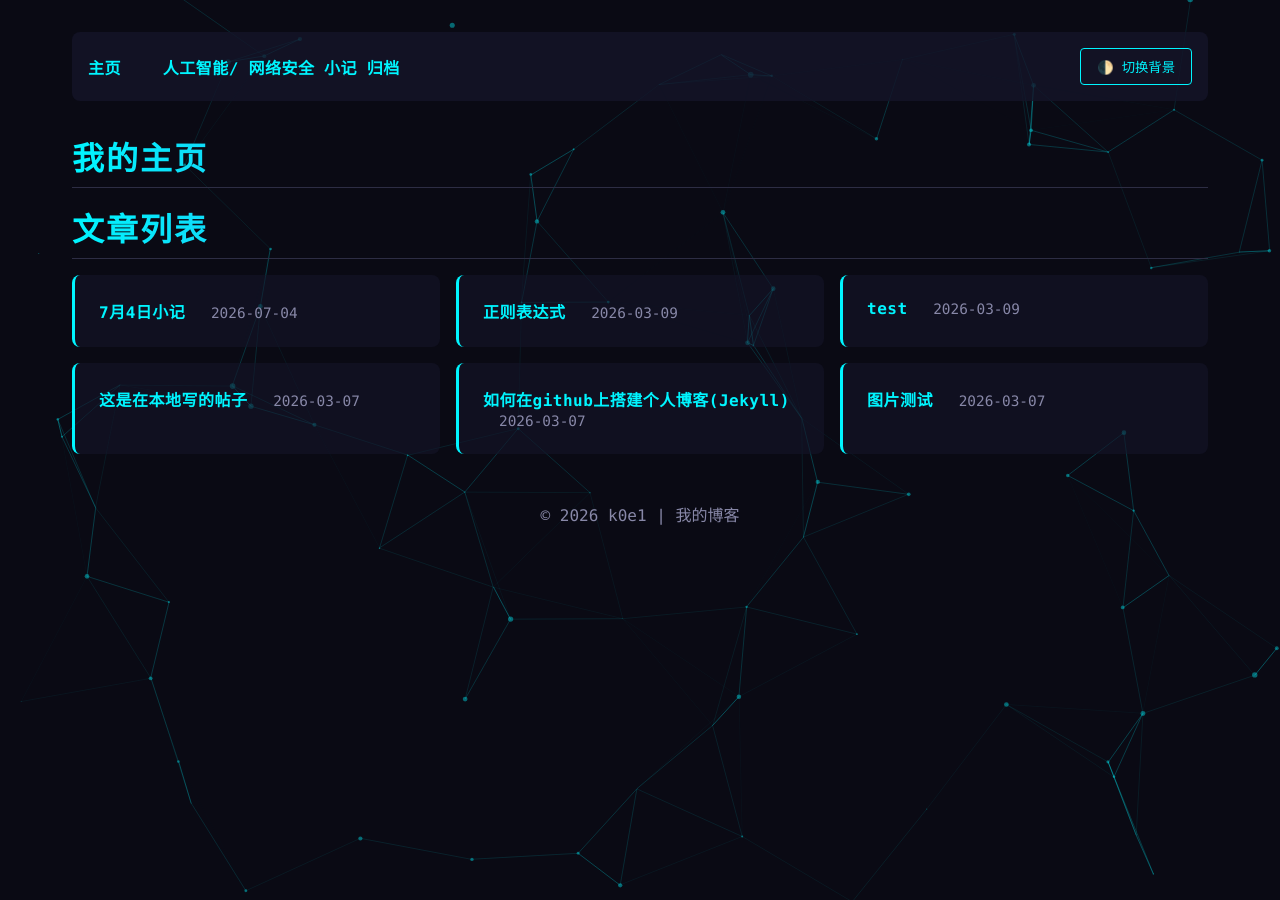
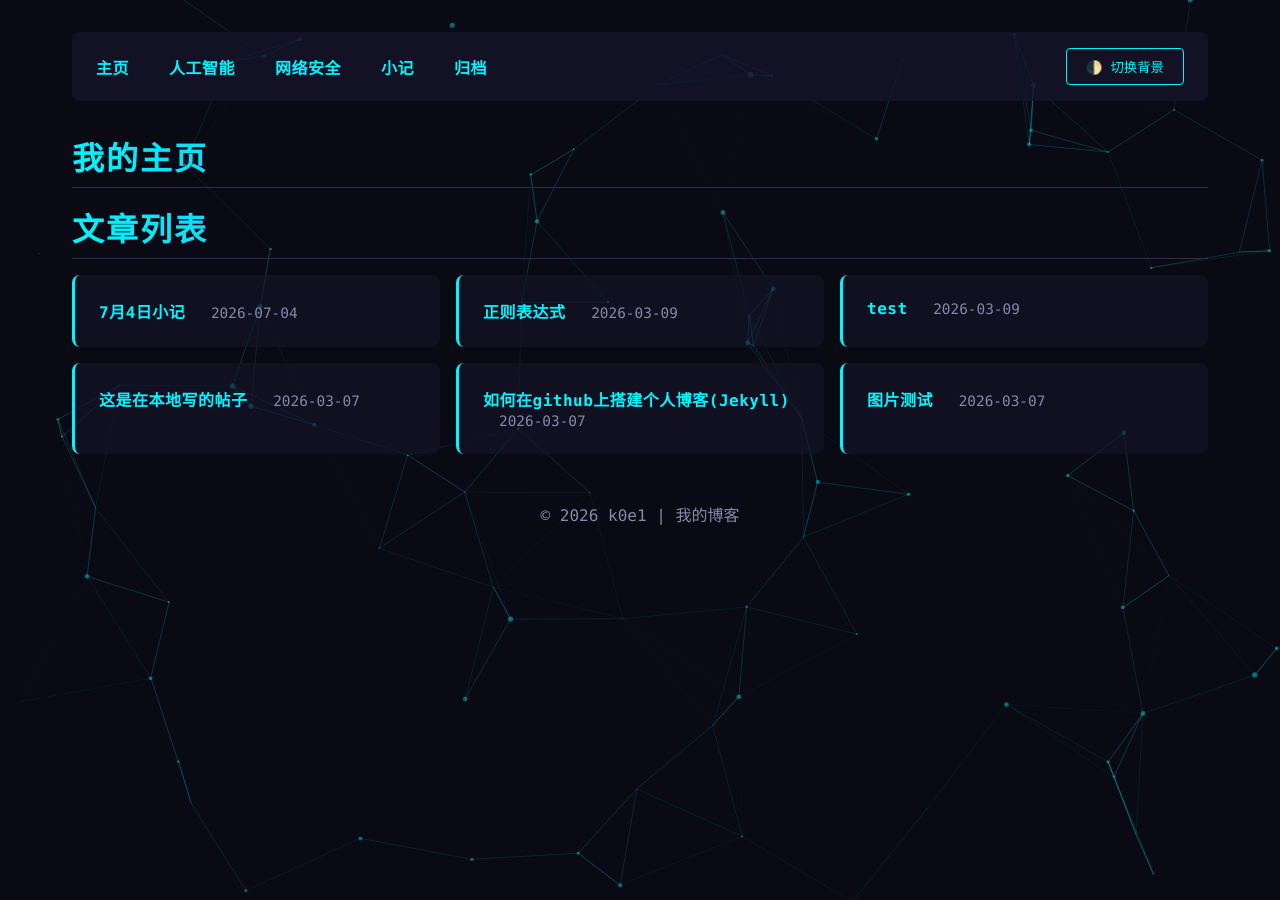
Before and after one commit to K0e1/k0e1.github.io, a Jekyll site: the page built from index.md, in a window 1280 px wide. Built offline with Jekyll 4.4.1, drawn with Linux system fonts in a browser that asks for light colours.

Commit message:
修改导航栏间距

```diff
--- a/_layouts/default.html
+++ b/_layouts/default.html
@@ -8,19 +8,18 @@
 <body>
   <div id="particles-js"></div>
 
-  <nav style="margin-bottom: 2rem; padding: 1rem; background: var(--nav-bg); border-radius: 8px; display: flex; justify-content: space-between; align-items: center;">
-    <div>
-      <a href="{{ "/" | relative_url }}" style="margin-right: 2rem;">主页</a>
-
-	  <a href="{{ "/category/人工智能/" | relative_url }}">人工智能/</a>
-      <a href="{{ "/category/网络安全/" | relative_url }}">网络安全</a>
-	  <a href="{{ "/category/小记/" | relative_url }}">小记</a>
-      <a href="{{ "/archive.html" | relative_url }}">归档</a>
+ <nav style="margin-bottom: 2rem; padding: 1rem 1.5rem; background: var(--nav-bg); border-radius: 8px; display: flex; justify-content: space-between; align-items: center;">
+    <div style="display: flex; gap: 2.5rem; align-items: center;">
+        <a href="{{ "/" | relative_url }}" style="font-weight: 600;">主页</a>
+        <a href="{{ "/category/人工智能/" | relative_url }}">人工智能</a>
+        <a href="{{ "/category/网络安全/" | relative_url }}">网络安全</a>
+        <a href="{{ "/category/小记/" | relative_url }}">小记</a>
+        <a href="{{ "/archive.html" | relative_url }}">归档</a>
     </div>
-    <button id="theme-toggle" style="background: transparent; border: 1px solid var(--neon-color); color: var(--neon-color); padding: 0.5rem 1rem; border-radius: 4px; cursor: pointer; font-family: inherit; transition: all 0.3s ease;">
-      🌓 切换背景
+    <button id="theme-toggle" style="background: transparent; border: 1px solid var(--neon-color); color: var(--neon-color); padding: 0.5rem 1.2rem; border-radius: 4px; cursor: pointer; font-family: inherit; transition: all 0.3s ease; white-space: nowrap;">
+        🌓 切换背景
     </button>
-  </nav>
+</nav>
 
   <main>
     {{ content }}
```
